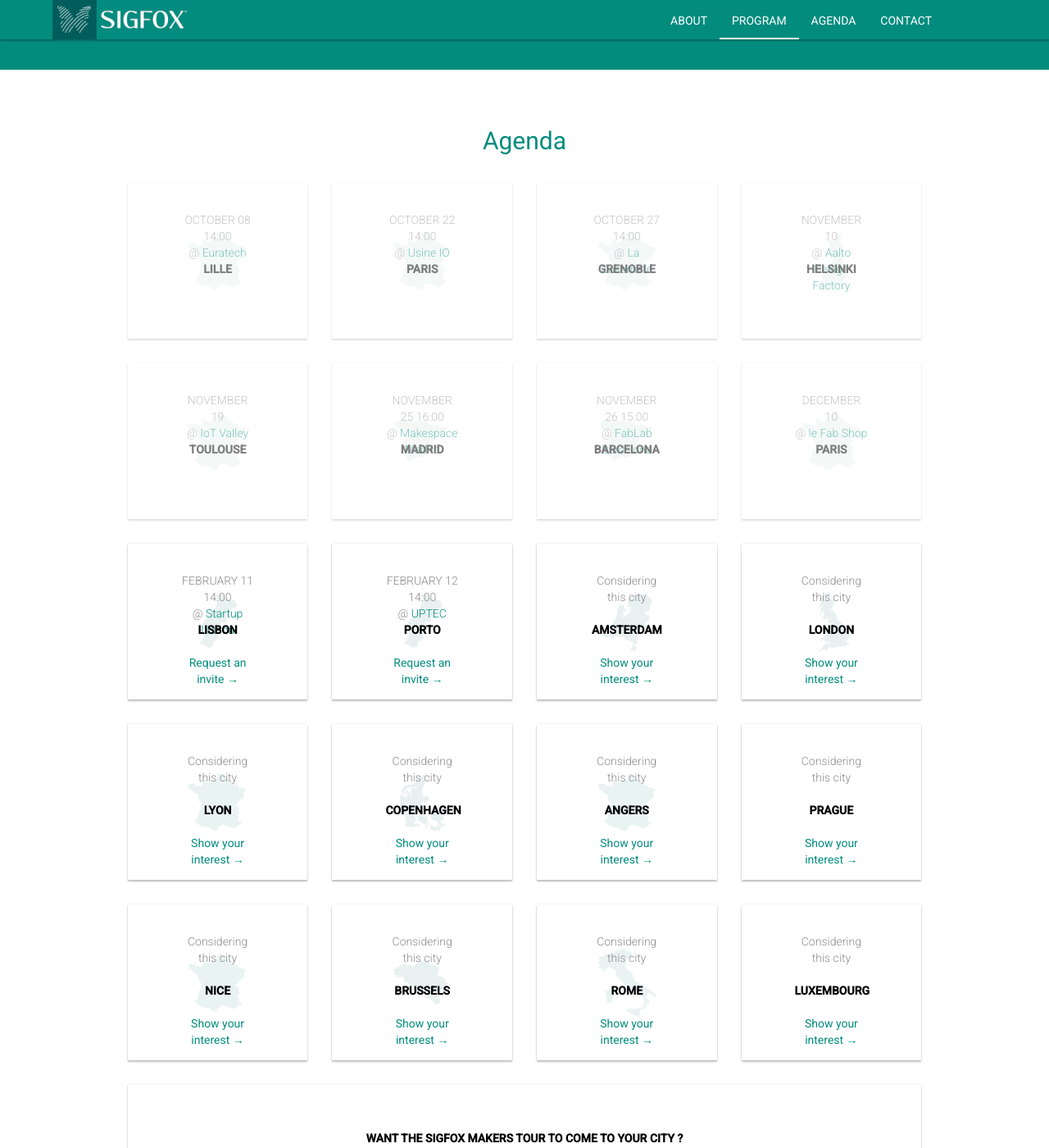
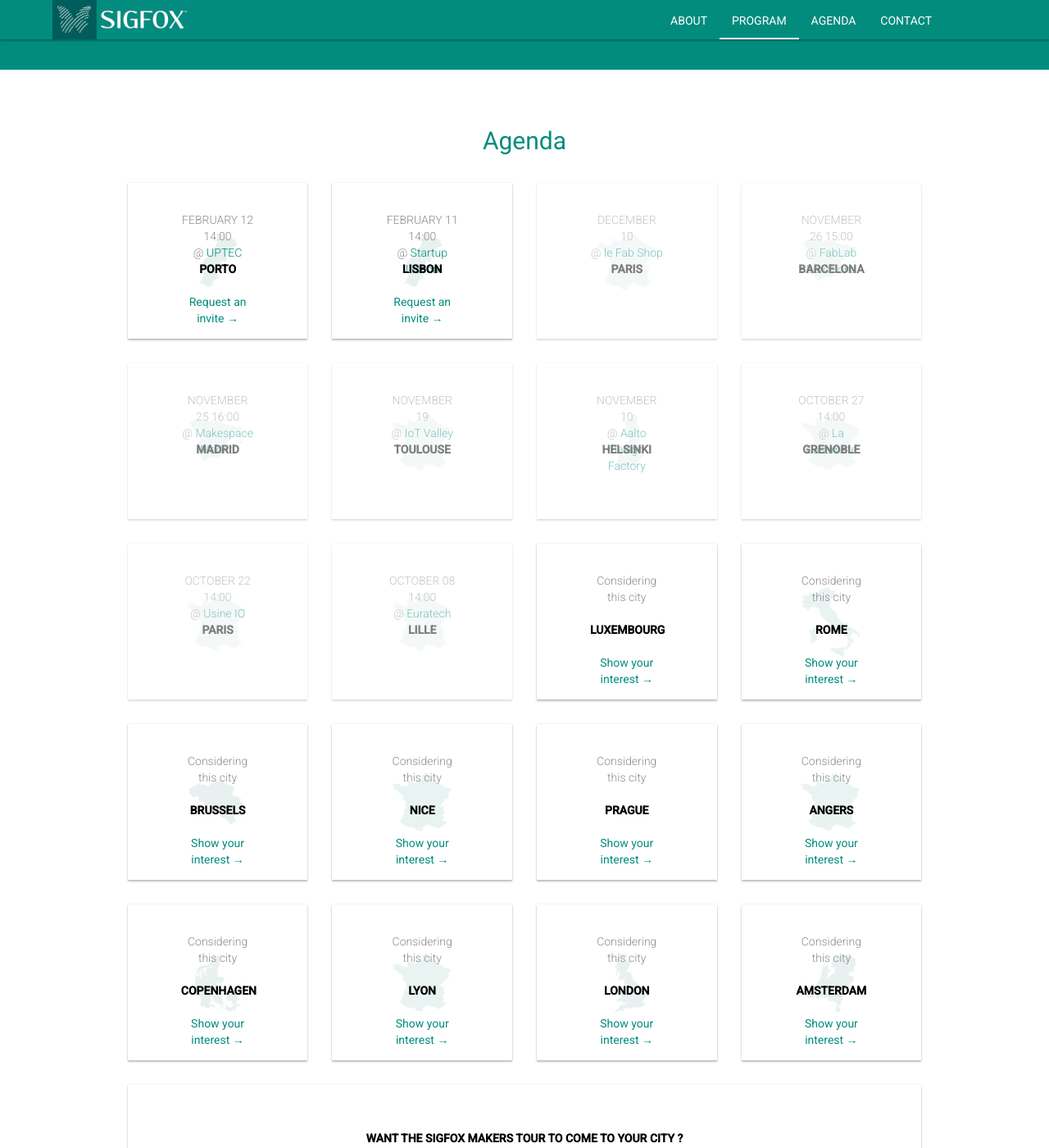
Before and after one commit to sigfox/makers.sigfox.com, a Jekyll site: the page built from tour/index.html, in a window 1280 px wide and 1400 px high, scrolled down 1498 px. Shown: the whole window at 82% size. Built offline with Jekyll 4.4.1, drawn with Linux system fonts in a browser that asks for light colours.

Commit message:
Tour : changed dates order Displaying next events first, then the past ones

```diff
--- a/_includes/tour/agenda.html
+++ b/_includes/tour/agenda.html
@@ -3,7 +3,7 @@
   <div class="container">
     <h1>Agenda</h1>
     <div class="row">
-      {% assign entries = site.data.tourdates | sort:"date","last"%}
+      {% assign entries = site.data.tourdates | sort:"date","first" | reverse%}
       {% for entry in entries %}
         {% assign eventdate = entry.date | date:"%Y-%m-%d"%}
         {% capture oldevent%}{%if today > eventdate %}true{%else%}false{%endif%}{%endcapture%}
```
